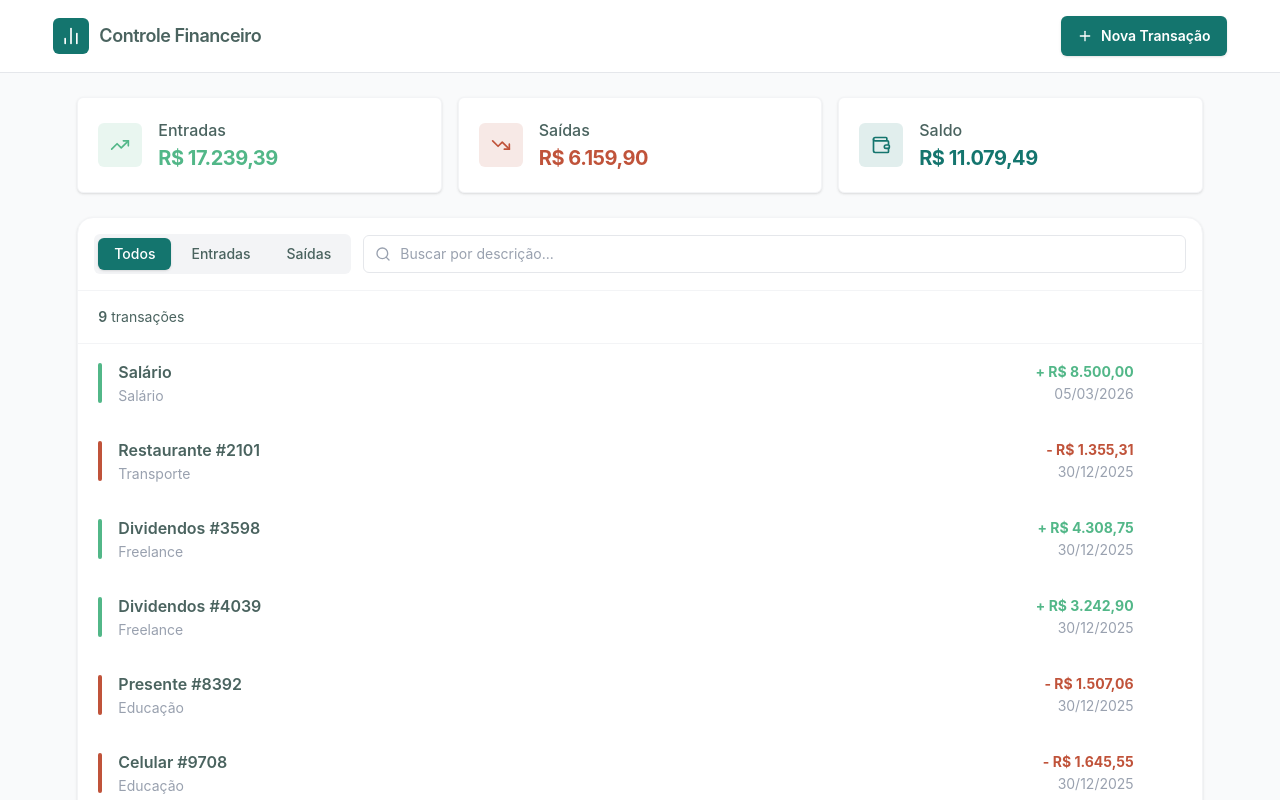
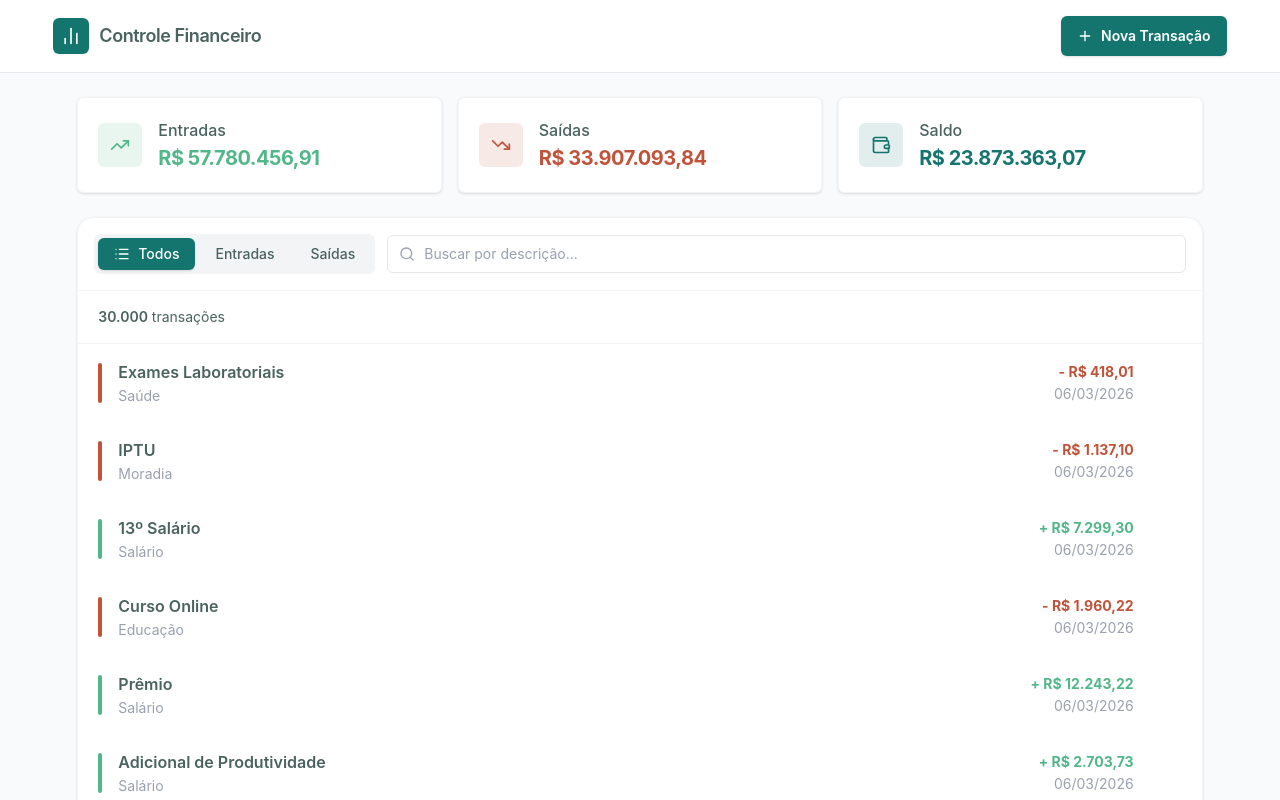
Before and after one commit to danielcrubens/f360, a Vue app: page / in a window 1280 px wide. Shown: the top 800 px of the page. Built offline with nearby package versions, Linux system fonts and the light colour scheme.

Commit message:
feat: adiciona zod como validação, adiciona useVirtualTransactions com lista virtual

```diff
--- a/package.json
+++ b/package.json
@@ -12,6 +12,7 @@
   },
   "dependencies": {
     "@tailwindcss/vite": "^4.2.1",
+    "@vueuse/core": "^14.2.1",
     "lucide": "^0.577.0",
     "lucide-vue-next": "^0.577.0",
     "pinia": "^3.0.4",
--- a/src/App.vue
+++ b/src/App.vue
@@ -4,20 +4,20 @@
 
     <section class="max-w-11/12 mx-auto xl:px-6 py-6">
       <SummaryCards
-        :total-income="totalIncome"
-        :total-expenses="totalExpenses"
-        :balance="balance"
+        :total-income="store.formattedIncome"
+        :total-expenses="store.formattedExpense"
+        :balance="store.formattedBalance"
       />
     </section>
 
     <section class="max-w-11/12 mx-auto xl:px-6 pb-10">
       <TransactionList
-        :transactions="filteredTransactions"
+        :transactions="store.filteredTransactions"
         :tabs="tabs"
-        :active-tab="activeTab"
-        :search-query="searchQuery"
-        @update:active-tab="activeTab = $event"
-        @update:search="searchQuery = $event"
+        :active-tab="store.filterType"
+        :search-query="searchInput"
+        @update:active-tab="store.setFilter"
+        @update:search="searchInput = $event"
         @delete="askDelete"
       />
     </section>
@@ -30,80 +30,80 @@
 
     <DeleteModal
       :target="deleteTarget"
-      @update:target="deleteTarget = $event"
+      @update:target="deleteTarget = null"
       @confirm="confirmDelete"
     />
   </main>
 </template>
 
 <script setup>
-import { ref, computed } from 'vue'
+import { ref, onMounted, watch } from 'vue'
 import Navbar from '@/components/organisms/Navbar.vue'
 import SummaryCards from '@/components/organisms/SummaryCards.vue'
 import TransactionList from '@/components/organisms/TransactionList.vue'
 import TransactionForm from '@/components/organisms/TransactionForm.vue'
 import DeleteModal from '@/components/organisms/DeleteModal.vue'
 
-const tabs = [
-  { label: 'Todos',    value: 'all' },
-  { label: 'Entradas', value: 'income' },
-  { label: 'Saídas',   value: 'expense' },
-]
-const activeTab   = ref('all')
-const searchQuery = ref('')
+import { useTransactionStore } from '@/stores/transactionStore'
 
-let _id = 1
-const transactions = ref([
-  { id: _id++, description: 'Salário',          type: 'income', amount: 8500,   category: 'Salário',     date: '2026-03-05' },
-  { id: _id++, description: 'Restaurante #2101', type: 'expense', amount: 1355.31, category: 'Transporte', date: '2025-12-30' },
-  { id: _id++, description: 'Dividendos #3598',  type: 'income', amount: 4308.75, category: 'Freelance',  date: '2025-12-30' },
-  { id: _id++, description: 'Dividendos #4039',  type: 'income', amount: 3242.90, category: 'Freelance',  date: '2025-12-30' },
-  { id: _id++, description: 'Presente #8392',    type: 'expense', amount: 1507.06, category: 'Educação',   date: '2025-12-30' },
-  { id: _id++, description: 'Celular #9708',     type: 'expense', amount: 1645.55, category: 'Educação',   date: '2025-12-30' },
-  { id: _id++, description: 'Celular #9839',     type: 'expense', amount: 1254.07, category: 'Transporte', date: '2025-12-30' },
-  { id: _id++, description: 'Conta de luz #11296',type: 'expense',  amount: 397.91,  category: 'Lazer',      date: '2025-12-30' },
-  { id: _id++, description: 'Renda extra #5335', type: 'income', amount: 1187.74, category: 'Outros',     date: '2025-12-30' },
-])
+const store = useTransactionStore()
 
-const filteredTransactions = computed(() => {
-  return transactions.value.filter(tx => {
-    const matchTab = activeTab.value === 'all' || tx.type === activeTab.value
-    const matchSearch = tx.description.toLowerCase().includes(searchQuery.value.toLowerCase())
-    return matchTab && matchSearch
-  })
+onMounted(() => {
+  console.time('Loading transactions')
+  store.initStore()
+  console.timeEnd('Loading transactions')
 })
 
-const totalIncome = computed(() =>
-  transactions.value.filter(t => t.type === 'income').reduce((s, t) => s + t.amount, 0)
-)
-const totalExpenses = computed(() =>
-  transactions.value.filter(t => t.type === 'expense').reduce((s, t) => s + t.amount, 0)
-)
-const balance = computed(() => totalIncome.value - totalExpenses.value)
+const searchInput = ref('')
+let debounceTimer
+watch(searchInput, (val) => {
+  clearTimeout(debounceTimer)
+  debounceTimer = setTimeout(() => store.setSearch(val), 300)
+})
+
+const deleteTarget = ref(null)
+function askDelete(tx) { deleteTarget.value = tx }
+function confirmDelete() {
+  store.deleteTransaction(deleteTarget.value.id)
+  deleteTarget.value = null
+}
+
+const form = ref({
+  description: '',
+  amount: '',
+  type: 'income',
+  category: '',
+  date: new Date().toISOString().split('T')[0]
+})
 
 const isModalOpen = ref(false)
 
 function openModal() { isModalOpen.value = true }
-function closeModal() { isModalOpen.value = false }
+function closeModal() {
+  isModalOpen.value = false
+  form.value = {
+    description: '',
+    amount: '',
+    type: 'income',
+    category: '',
+    date: new Date().toISOString().split('T')[0]
+  }
+}
 
 function submitForm(data) {
-  transactions.value.unshift({
-    id: _id++,
+  store.addTransaction({
     description: data.description,
+    amount: parseFloat(data.amount),
     type: data.type,
-    amount: data.amount,
     category: data.category,
     date: data.date
   })
   closeModal()
 }
 
-const deleteTarget = ref(null)
-
-function askDelete(tx) { deleteTarget.value = tx }
-
-function confirmDelete() {
-  transactions.value = transactions.value.filter(t => t.id !== deleteTarget.value.id)
-  deleteTarget.value = null
-}
+const tabs = [
+  { label: 'Todos',    value: 'all' },
+  { label: 'Entradas', value: 'income' },
+  { label: 'Saídas',   value: 'expense' },
+]
 </script>
--- a/src/components/atoms/Input.vue
+++ b/src/components/atoms/Input.vue
@@ -65,14 +65,15 @@ defineEmits(["update:modelValue"]);
 
 const inputClasses = computed(() => {
   const base =
-    "w-full rounded-md px-4 py-3 text-sm outline-none transition-all duration-150";
+    "w-full rounded-md px-4 py-3 text-sm outline-none transition-all duration-150 border";
 
-  const bgClasses = props.error
-    ? "bg-red-50 border-red-300 focus:ring-alert focus:border-red-500"
+  const stateClasses = props.error
+    ? "border-red-300 focus:ring-alert focus:border-red-500"
     : "bg-gray-100 border-transparent focus:ring-1 focus:ring-primary focus:bg-white";
 
   const textClasses = "text-gray-700 placeholder-gray-400";
+  const bgClasses = props.error ? "" : "bg-gray-100";
 
-  return [base, bgClasses, textClasses].join(" ");
+  return [base, stateClasses, textClasses, bgClasses].join(" ");
 });
 </script>
--- a/src/components/atoms/Select.vue
+++ b/src/components/atoms/Select.vue
@@ -37,14 +37,15 @@ defineEmits(["update:modelValue"]);
 
 const selectClasses = computed(() => {
   const base =
-    "w-full bg-gray-100 rounded-md px-4 py-3 text-sm outline-none transition-all duration-150 appearance-none cursor-pointer";
+    "w-full rounded-md px-4 py-3 text-sm outline-none transition-all duration-150 appearance-none cursor-pointer";
 
   const stateClasses = props.error
-    ? "border border-red-300 focus:ring-1 focus:ring-alert focus:bg-white"
-    : "border border-transparent focus:ring-1 focus:ring-primary focus:bg-white";
+    ? "border border-red-300 focus:ring-1 focus:ring-alert"
+    : "bg-gray-100 border border-transparent focus:ring-1 focus:ring-primary focus:bg-white";
 
   const textClasses = "text-gray-700";
+  const bgClasses = props.error ? "" : "bg-gray-100";
 
-  return [base, stateClasses, textClasses].join(" ");
+  return [base, stateClasses, textClasses, bgClasses].join(" ");
 });
 </script>
--- a/src/components/molecules/FilterTabs.vue
+++ b/src/components/molecules/FilterTabs.vue
@@ -39,7 +39,7 @@ defineEmits(['update:modelValue'])
 
 function getTabIcon(value) {
   const icons = {
-    todos: List,
+    all: List,
     income: TrendingUp,
     expense: TrendingDown
   }
--- a/src/components/organisms/TransactionList.vue
+++ b/src/components/organisms/TransactionList.vue
@@ -19,32 +19,33 @@
       </p>
     </div>
 
-    <ul class="divide-y divide-gray-100">
-      <TransitionGroup
-        name="list"
-        tag="div"
-      >
+    <!-- VIRTUAL LIST: Renderiza apenas ~15 itens visíveis -->
+    <div v-bind="containerProps" class="h-[600px] overflow-auto">
+      <div v-bind="wrapperProps" class="relative">
         <TransactionItem
-          v-for="tx in transactions"
+          v-for="{ data: tx, index } in list"
           :key="tx.id"
           :transaction="tx"
-          @delete="$emit('delete', $event)"
+          @delete="$emit('delete', tx)"
         />
-      </TransitionGroup>
+      </div>
+    </div>
 
-      <li v-if="transactions.length === 0" class="px-5 py-12 text-center text-sm text-gray-400">
-        Nenhuma transação encontrada.
-      </li>
-    </ul>
+    <!-- Empty state -->
+    <div v-if="transactions.length === 0" class="px-5 py-12 text-center text-sm text-gray-400">
+      Nenhuma transação encontrada.
+    </div>
   </div>
 </template>
 
 <script setup>
+import { computed } from 'vue'
+import { useVirtualList } from '@vueuse/core'
 import FilterTabs from '@/components/molecules/FilterTabs.vue'
 import SearchBar from '@/components/molecules/SearchBar.vue'
 import TransactionItem from '@/components/molecules/TransactionItem.vue'
 
-defineProps({
+const props = defineProps({
   transactions: {
     type: Array,
     required: true
@@ -64,14 +65,13 @@ defineProps({
 })
 
 defineEmits(['update:activeTab', 'update:search', 'delete'])
+
+// VIRTUAL LIST: Renderiza apenas ~15 itens visíveis (de 30.000)
+const { list, containerProps, wrapperProps } = useVirtualList(
+  computed(() => props.transactions),
+  {
+    itemHeight: 80,  // Altura de cada TransactionItem (py-4 + conteúdo)
+    overscan: 5      // 5 itens extras acima/abaixo (evita flicker)
+  }
+)
 </script>
-
-<!-- <style scoped>
-.list-enter-active {
-  transition: all 0.3s ease;
-}
-.list-enter-from {
-  opacity: 0;
-  transform: translateX(-7rem);
-}
-</style> -->
--- a/src/mocks/generateTransactions.ts
+++ b/src/mocks/generateTransactions.ts
@@ -157,9 +157,7 @@ let cachedTransactions: Transaction[] | null = null
 
 export function getTransactions(count: number = 30000): Transaction[] {
   if (!cachedTransactions) {
-    console.time('Generating 30k transactions')
     cachedTransactions = generateTransactions(count)
-    console.timeEnd('Generating 30k transactions')
   }
   return cachedTransactions
 }
--- /dev/null
+++ b/src/schemas/transaction.ts
@@ -0,0 +1,59 @@
+import { z } from 'zod'
+
+export const transactionSchema = z.object({
+  description: z
+    .string()
+    .min(3, 'Descrição deve ter pelo menos 3 caracteres')
+    .max(100, 'Descrição deve ter no máximo 100 caracteres'),
+
+  amount: z
+    .number({
+      required_error: 'Valor é obrigatório',
+      invalid_type_error: 'Valor deve ser um número'
+    })
+    .positive('Valor deve ser maior que 0')
+    .refine((val) => val > 0, 'Valor deve ser maior que 0'),
+
+  type: z.enum(['income', 'expense'], {
+    required_error: 'Tipo é obrigatório',
+    errorMap: () => ({ message: 'Tipo deve ser receita ou despesa' })
+  }),
+
+  category: z.enum([
+    'Alimentação',
+    'Transporte',
+    'Saúde',
+    'Educação',
+    'Lazer',
+    'Moradia',
+    'Salário',
+    'Freelance',
+    'Outros'
+  ], {
+    required_error: 'Selecione uma categoria',
+    invalid_type_error: 'Selecione uma categoria'
+  }),
+
+  date: z
+    .string({
+      required_error: 'Data é obrigatória'
+    })
+    .min(1, 'Data é obrigatória')
+    .refine((dateStr) => {
+      const selectedDate = new Date(dateStr)
+      const today = new Date()
+      today.setHours(23, 59, 59, 999)
+      return selectedDate <= today
+    }, 'Data não pode ser no futuro')
+})
+
+export type TransactionInput = z.infer<typeof transactionSchema>
+
+
+export function validateTransaction(data: unknown) {
+  return transactionSchema.parse(data)
+}
+
+export function safeValidateTransaction(data: unknown) {
+  return transactionSchema.safeParse(data)
+}
```
Also changed, not shown: src/components/organisms/TransactionForm.vue (+147 -18 lines), 1 other file (tests, documents, lock files or other folders).
